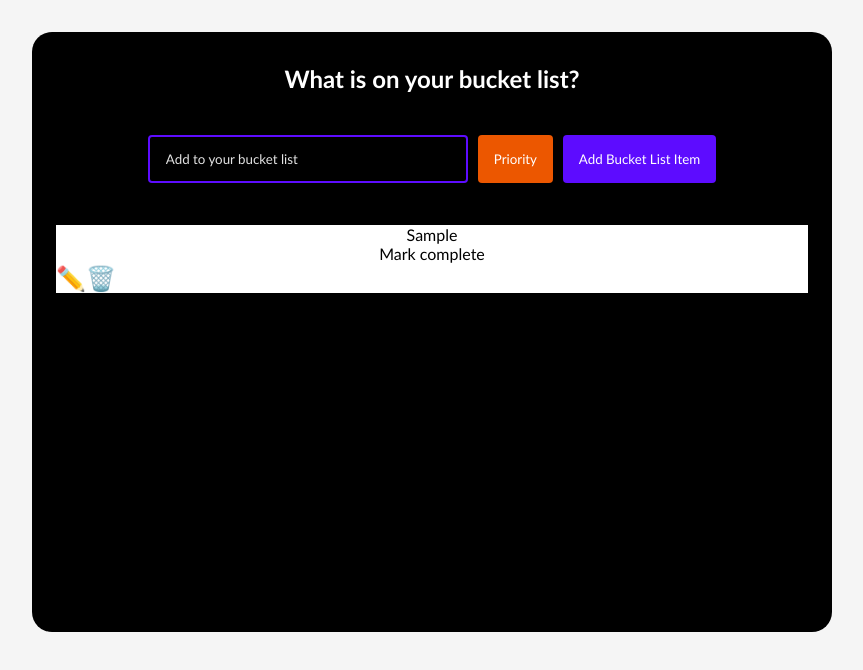
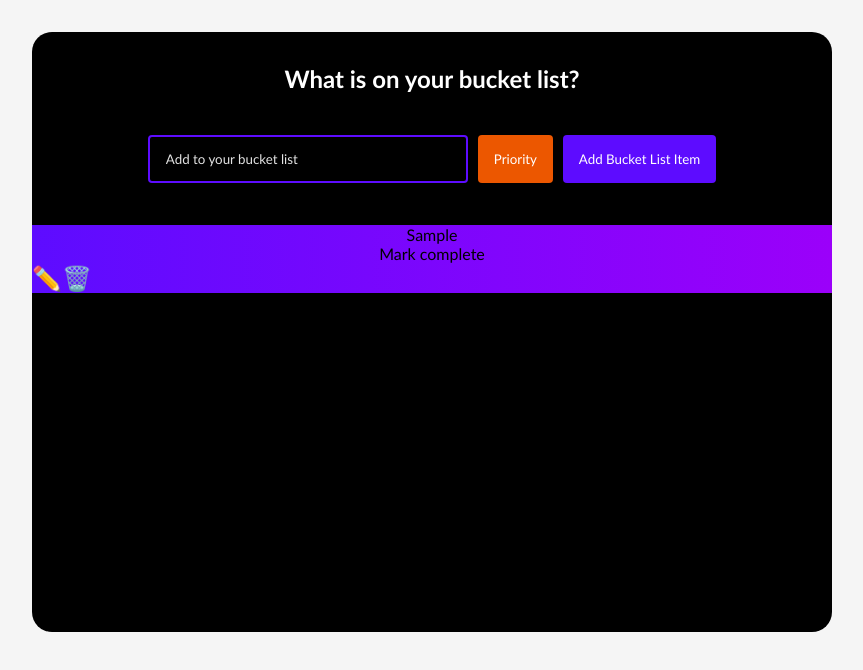
Before and after one commit to Whyseverythingtaken/mini-project-react, a React (Create React App) app: page / in a window 1280 px wide. Both pictures are taken after typing "Sample" into the empty fields and a click on the button "Add Bucket List Item". Shown: the top 670 px of the page, without its empty margins (208-1071 px from the left). Built offline with nearby package versions, Linux system fonts and the light colour scheme; the HTML template or start-up script is replaced by a standard one.

Commit message:
fix edit logic + add item css

```diff
--- a/src/components/Bucket.js
+++ b/src/components/Bucket.js
@@ -31,13 +31,19 @@ function Bucket(props) {
     return <BucketForm edit={edit} onSubmit={submitUpdate} />;
   }
 
-  return props.bucket.map((item, index) => (
+  return props.bucket.map((item, index) => {
+    const completeClass = item.completed ? "complete" : "";
+
+    return (
       // TODO: Add a className of `bucket row complete ${item.eagerness}` for completed items, and `bucket-row ${item.eagerness}` for non-completed items
       // TODO: Add a key attribute set to the value of the index position
       // Hint: use a ternary operator
-    <div style={{ backgroundColor: "white", margin: 24 }} className="" key="">
+      <div
+        className={`bucket row ${completeClass} ${item.eagerness}`}
+        key={item.id}
+      >
         {item.text}
-      <div key="" onClick={() => props.completeBucketItem(item.id)}>
+        <div onClick={() => props.completeBucketItem(item.id)}>
           Mark complete
         </div>
         <div className="icons">
@@ -48,7 +54,8 @@ function Bucket(props) {
           <p onClick={() => props.removeBucketItem(item.id)}> 🗑️</p>
         </div>
       </div>
-  ));
+    );
+  });
 }
 
 export default Bucket;
--- a/src/components/BucketList.js
+++ b/src/components/BucketList.js
@@ -22,6 +22,8 @@ function BucketList() {
           completed: true,
         };
       }
+
+      return item;
     });
 
     setBucket(updatedBucket);
```
Lines whose indentation alone changed are shown as unchanged.
